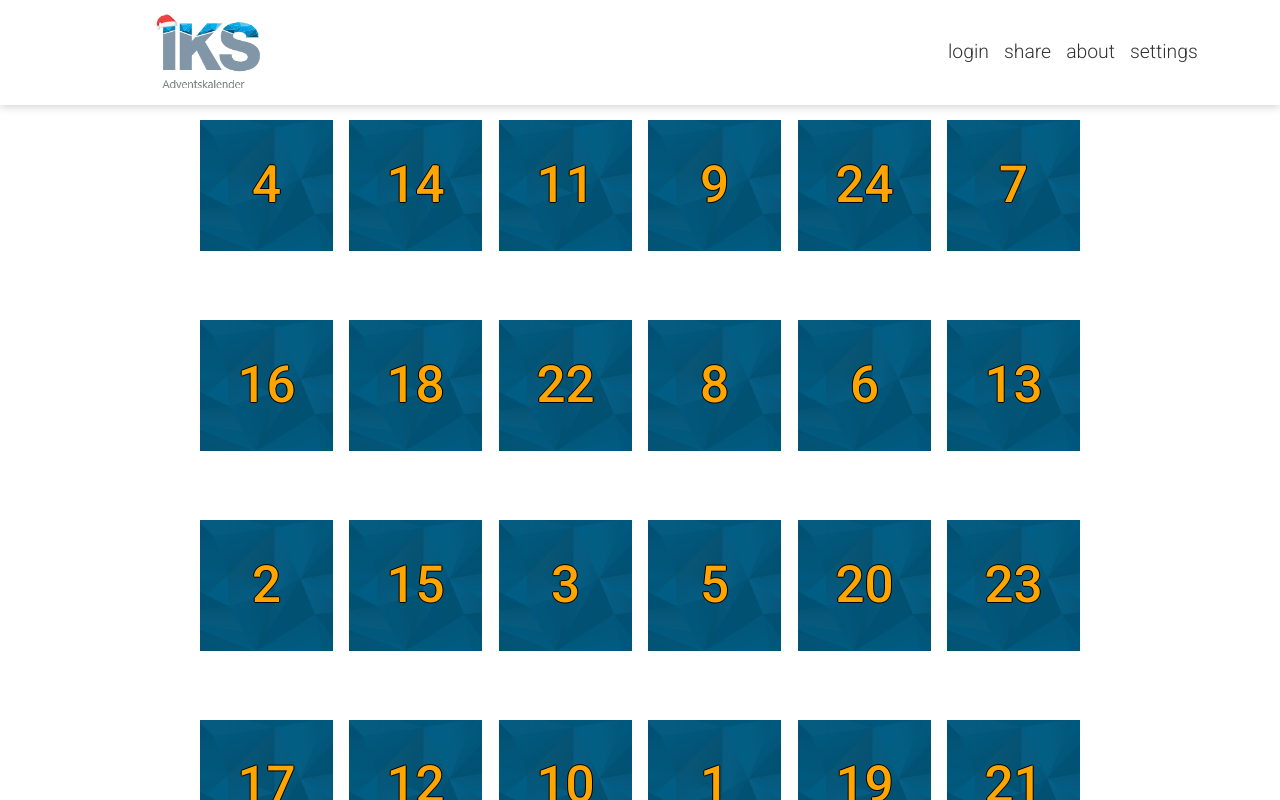
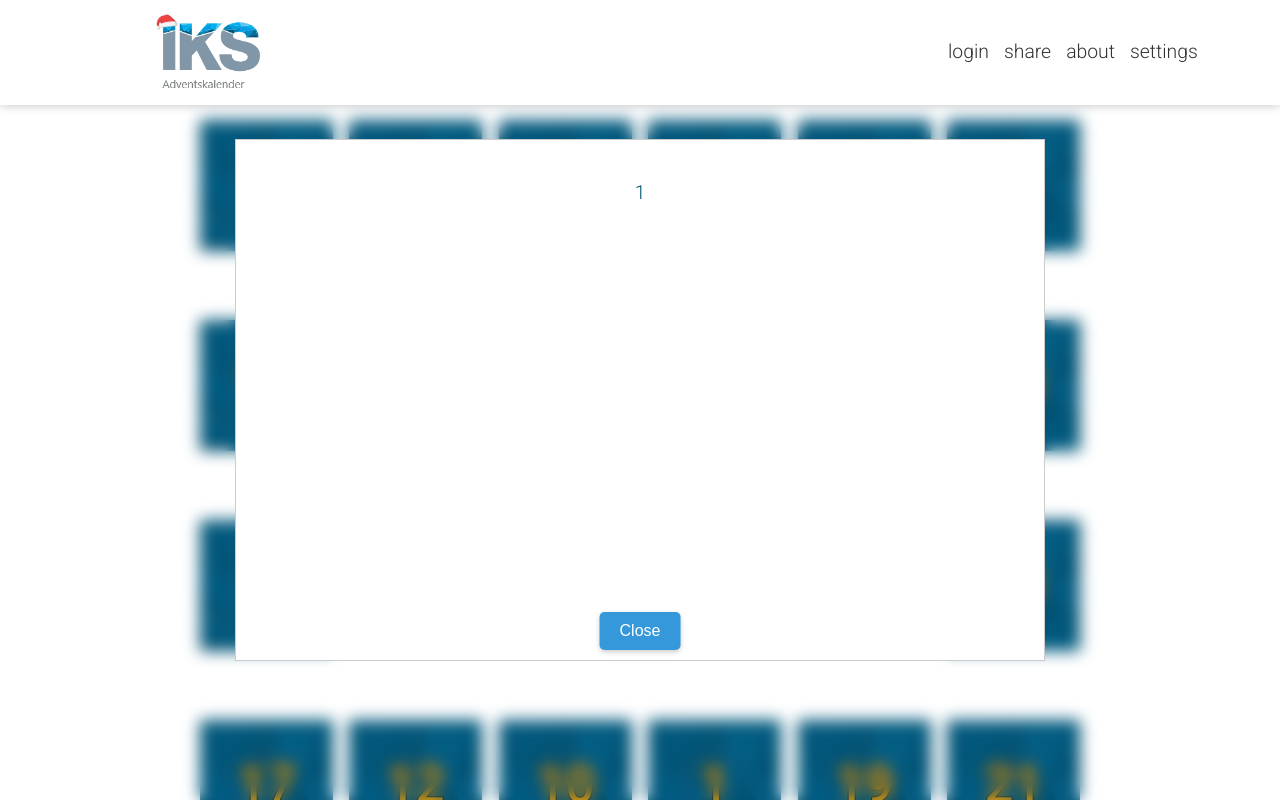
Before and after one commit to JSiggelkow/advent_calendar, an Angular app in the folder advent_calendar_frontend/: page /1 in a window 1280 px wide. Shown: the top 800 px of the page. Built offline with nearby package versions, Linux system fonts and the light colour scheme.

Commit message:
added popup with specific door content on door click

```diff
--- a/advent_calendar_frontend/src/app/clendar-scaffold/door/door.component.html
+++ b/advent_calendar_frontend/src/app/clendar-scaffold/door/door.component.html
@@ -1,4 +1,4 @@
-<div id="door-container" [routerLink]="[doorNumber]">
+<div id="door-container">
     <div id="underlying-div"></div>
     <div id="door-box" [@openClose]="isOpen ? 'open' : 'closed'" (click)="toggle()">
     <span id="door-number">
--- a/advent_calendar_frontend/src/app/clendar-scaffold/door/door.component.scss
+++ b/advent_calendar_frontend/src/app/clendar-scaffold/door/door.component.scss
@@ -28,7 +28,7 @@
   left: 0;
   width: 100%;
   height: 100%;
-  background-color: red;
+  background-color: orange;
 }
 
 #door-container {
--- a/advent_calendar_frontend/src/app/clendar-scaffold/door/door.component.ts
+++ b/advent_calendar_frontend/src/app/clendar-scaffold/door/door.component.ts
@@ -40,7 +40,10 @@ export class DoorComponent {
   toggle() {
     if (!this.isOpen) {
       this.isOpen = true;
-      this.router.navigate([this.doorNumber]);
+
+      setTimeout(() => {
+        this.router.navigate([this.doorNumber]);
+      }, 600);
     }
   }
 }
--- a/advent_calendar_frontend/src/app/content/calendar-content/calendar-content.component.html
+++ b/advent_calendar_frontend/src/app/content/calendar-content/calendar-content.component.html
@@ -1 +1,7 @@
-<p>{{doorNumber}}</p>
+<div class="background-container">
+    <div class="background-overlay"></div>
+</div>
+<div class="popup-overlay">
+    <p>{{doorNumber}}</p>
+    <button class="close-button" (click)="closePopup()">Close</button>
+</div>
--- a/advent_calendar_frontend/src/app/content/calendar-content/calendar-content.component.scss
+++ b/advent_calendar_frontend/src/app/content/calendar-content/calendar-content.component.scss
@@ -0,0 +1,47 @@
+.popup-overlay {
+  position: fixed;
+  top: 50%;
+  left: 50%;
+  transform: translate(-50%, -50%);
+  background-color: white;
+  padding: 20px;
+  border: 1px solid #ccc;
+  width: 60%;
+  height: 60%;
+  z-index: 2;
+  text-align: center;
+}
+
+.background-container {
+  position: fixed;
+  top: 0;
+  left: 0;
+  width: 100vw;
+  height: 100vh;
+  backdrop-filter: blur(8px);
+  z-index: 1;
+}
+
+.background-overlay {
+  position: absolute;
+  top: 50%;
+  left: 50%;
+  transform: translate(-50%, -50%);
+  width: 100%;
+  height: 100%;
+}
+
+.close-button {
+  position: absolute;
+  bottom: 10px;
+  left: 50%;
+  transform: translateX(-50%);
+  padding: 10px 20px;
+  background-color: #3498db;
+  color: white;
+  border: none;
+  cursor: pointer;
+  font-size: 16px;
+  border-radius: 5px;
+  box-shadow: 0 2px 5px rgba(0, 0, 0, 0.2);
+}
--- a/advent_calendar_frontend/src/app/content/calendar-content/calendar-content.component.ts
+++ b/advent_calendar_frontend/src/app/content/calendar-content/calendar-content.component.ts
@@ -1,4 +1,5 @@
-import {Component, Input} from '@angular/core';
+import {Component, HostListener, Input} from '@angular/core';
+import {Router} from "@angular/router";
 
 
 @Component({
@@ -8,7 +9,27 @@ import {Component, Input} from '@angular/core';
   templateUrl: './calendar-content.component.html',
   styleUrl: './calendar-content.component.scss'
 })
-export class CalendarContentComponent{
-    @Input() doorNumber = '';
+export class CalendarContentComponent {
+  @Input() doorNumber = '';
 
+  constructor(private router: Router) {}
+
+  @HostListener('document:click', ['$event'])
+  handleClick(event: Event) {
+    const popupOverlay = document.querySelector('.popup-overlay');
+    const header = document.querySelector('#header');
+
+    if (
+        (popupOverlay && popupOverlay.contains(event.target as Node)) ||
+        (header && header.contains(event.target as Node))
+    ) {
+      return;
+    }
+
+    this.router.navigate(['/']);
+  }
+
+  closePopup() {
+    this.router.navigate(['/'])
+  }
 }
```
